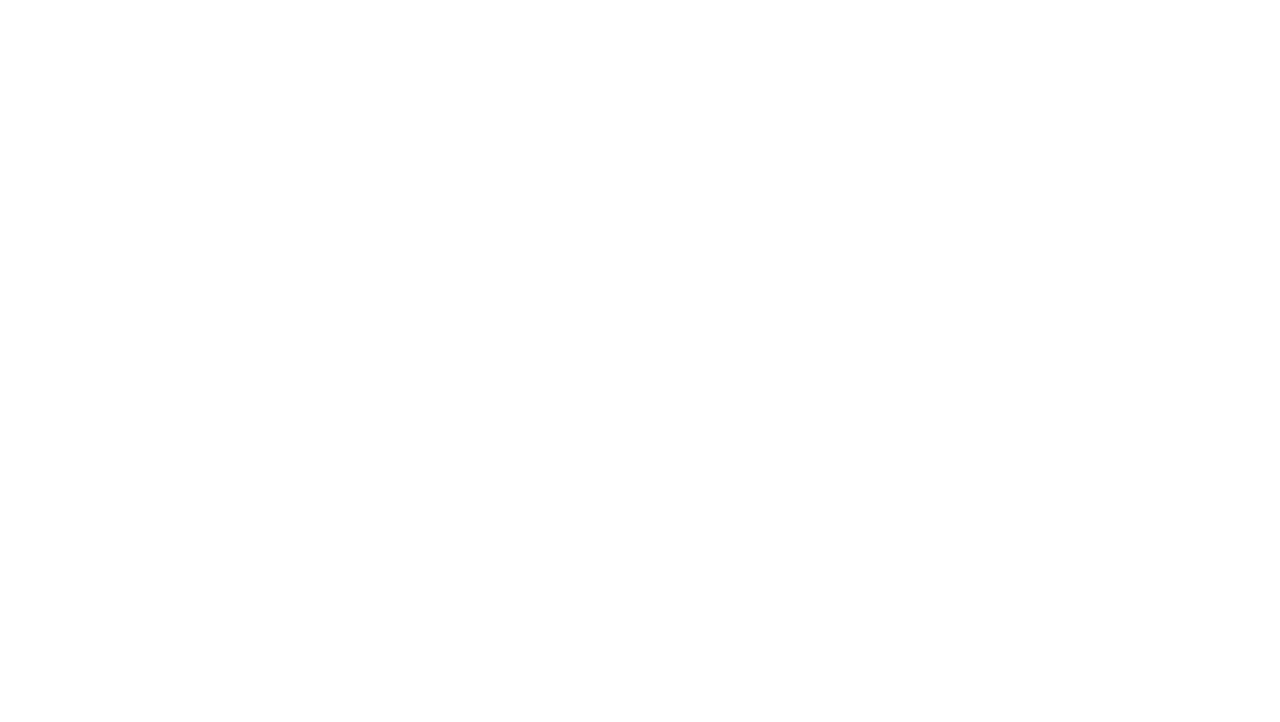
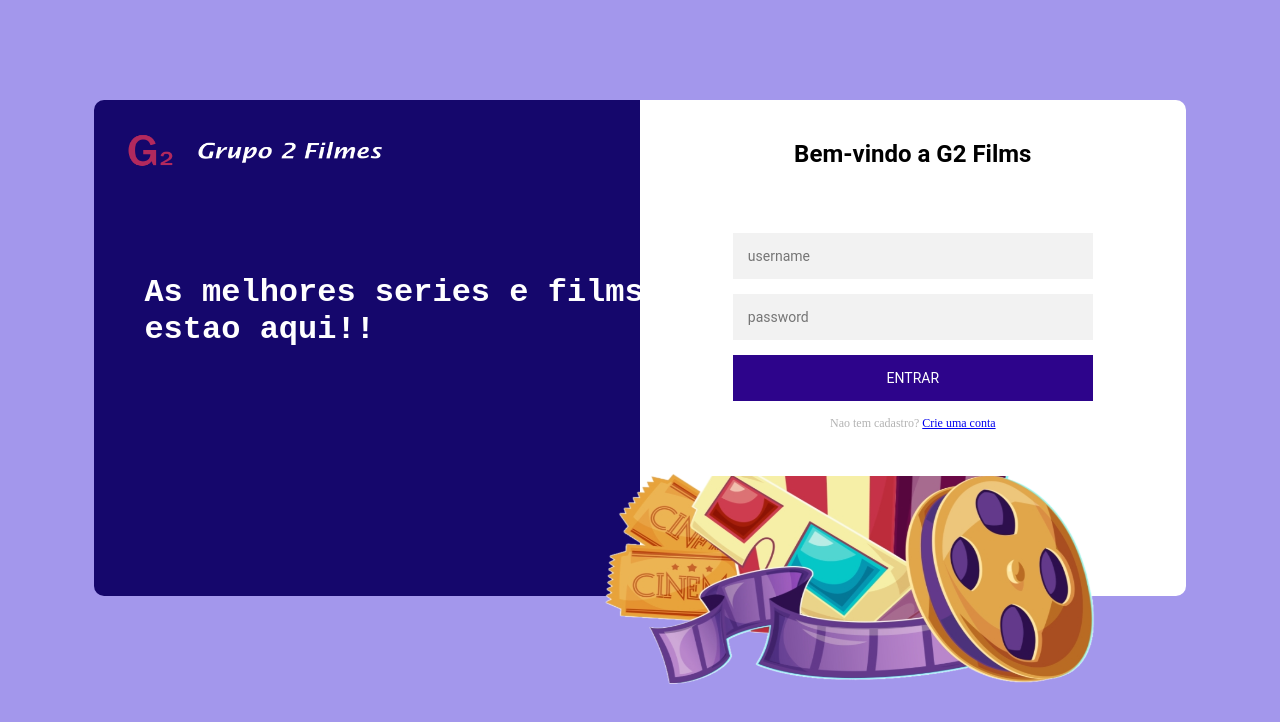
Before and after one commit to Bekspa/EldoradoTechTraining, a plain HTML site: page index.html in a window 1280 px wide. Drawn offline with Linux system fonts and the light colour scheme.

Commit message:
login e lista

```diff
--- a/index.html
+++ b/index.html
@@ -4,10 +4,30 @@
     <meta charset="UTF-8">
     <meta http-equiv="X-UA-Compatible" content="IE=edge">
     <meta name="viewport" content="width=device-width, initial-scale=1.0">
-    <link type="text/css" href="login.css">
-    <title>Document</title>
+    <link rel="stylesheet" href="sass/login.css">
+    <title>Catalago de Filmes</title>
 </head>
 <body>
+    <div id="contenedor">
+        <div id="left">
+          <div><img src="img/logo.png" class="img"></div>
+          <div><h1 class="subtitle">As melhores series e films estao aqui!!</h1></div>
+        </div>
+        <div id="rigth">
+            <div><h2 class="title">Bem-vindo a G2 Films</h2></div>
+           <div>
+                <form class="form">
+                    <input type="text" placeholder="username"/>
+                    <input type="password" placeholder="password"/>
+                    <button>Entrar</button>
+                    <p class="message">Nao tem cadastro? <a href="#">Crie uma conta</a></p>
+                </form>
+           </div>
+        </div>
+
+        <div class="imgfondoPosition"><img src="img/fondo.png"  class="imgfondo"></div>
+
+      </div>
 
 </body>
 </html>
--- a/sass/login.scss
+++ b/sass/login.scss
@@ -0,0 +1,97 @@
+html {
+    background-color: #a397ec;
+}
+
+#contenedor {
+    margin-top: 100px;
+    display: flex;
+    flex-direction: row;
+    flex-wrap: wrap;
+    border-radius: 10px;
+    justify-content: center;
+}
+
+.img {
+    width: 300px;
+    height: 60px;
+}
+
+#left {
+    width: 40%;
+    background-color: #15076c;
+    padding: 20px;
+    border-radius: 10px 0px 0px 10px;
+}
+
+#rigth {
+    width: 40%;
+    padding: 20px;
+    background-color: white;
+    border-radius: 0px 10px 10px 0px;
+}
+
+.imgfondoPosition {
+    position: absolute;
+    top: 200px;
+    left: 600px;
+}
+
+.imgfondo {
+    width: 500px;
+    height: 500px;
+}
+
+.form {
+    position: relative;
+    z-index: 1;
+    background: #FFFFFF;
+    max-width: 360px;
+    margin: 0 auto 100px;
+    padding: 45px;
+    text-align: center;
+}
+.title {
+    font-family: "Roboto", sans-serif;
+    text-align: center;
+}
+.subtitle {
+    width: 500px;
+    font-family: OCR A Std, monospace;
+    color: white;
+    margin-top: 90px;
+    margin-left: 30px;
+    max-width: 500px;
+}
+.form input {
+    font-family: "Roboto", sans-serif;
+    outline: 0;
+    background: #f2f2f2;
+    width: 100%;
+    border: 0;
+    margin: 0 0 15px;
+    padding: 15px;
+    box-sizing: border-box;
+    font-size: 14px;
+}
+.form button {
+    font-family: "Roboto", sans-serif;
+    text-transform: uppercase;
+    outline: 0;
+    background: #2d048b;
+    width: 100%;
+    border: 0;
+    padding: 15px;
+    color: #FFFFFF;
+    font-size: 14px;
+    -webkit-transition: all 0.3 ease;
+    transition: all 0.3 ease;
+    cursor: pointer;
+}
+.form button:hover,.form button:active,.form button:focus {
+    background: #0e5672;
+}
+.form .message {
+    margin: 15px 0 0;
+    color: #b3b3b3;
+    font-size: 12px;
+}
```
Also changed, not shown: listagem.html (added, +17 -0 lines), css/login.css (added), img/fondo.png (added), img/logo.png (added), sass/login.css, 1 other file.
